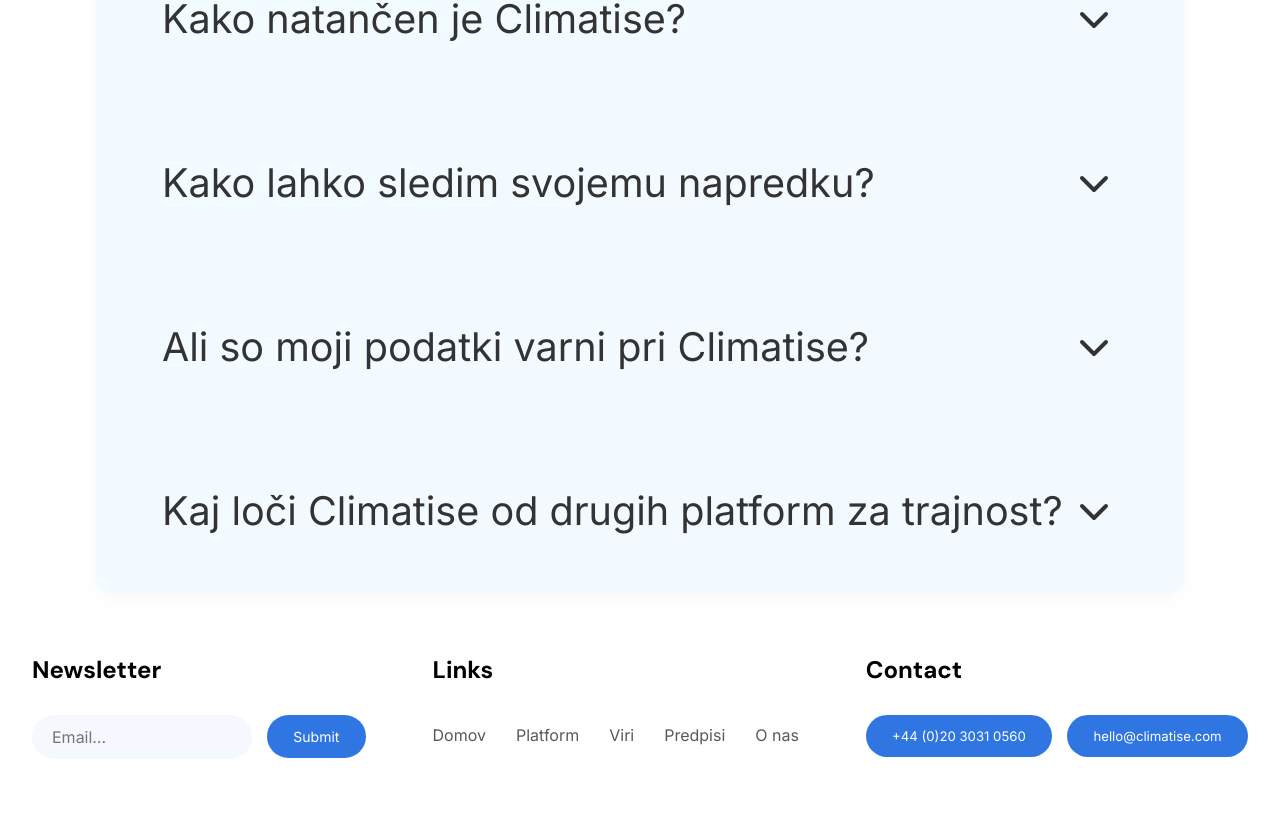
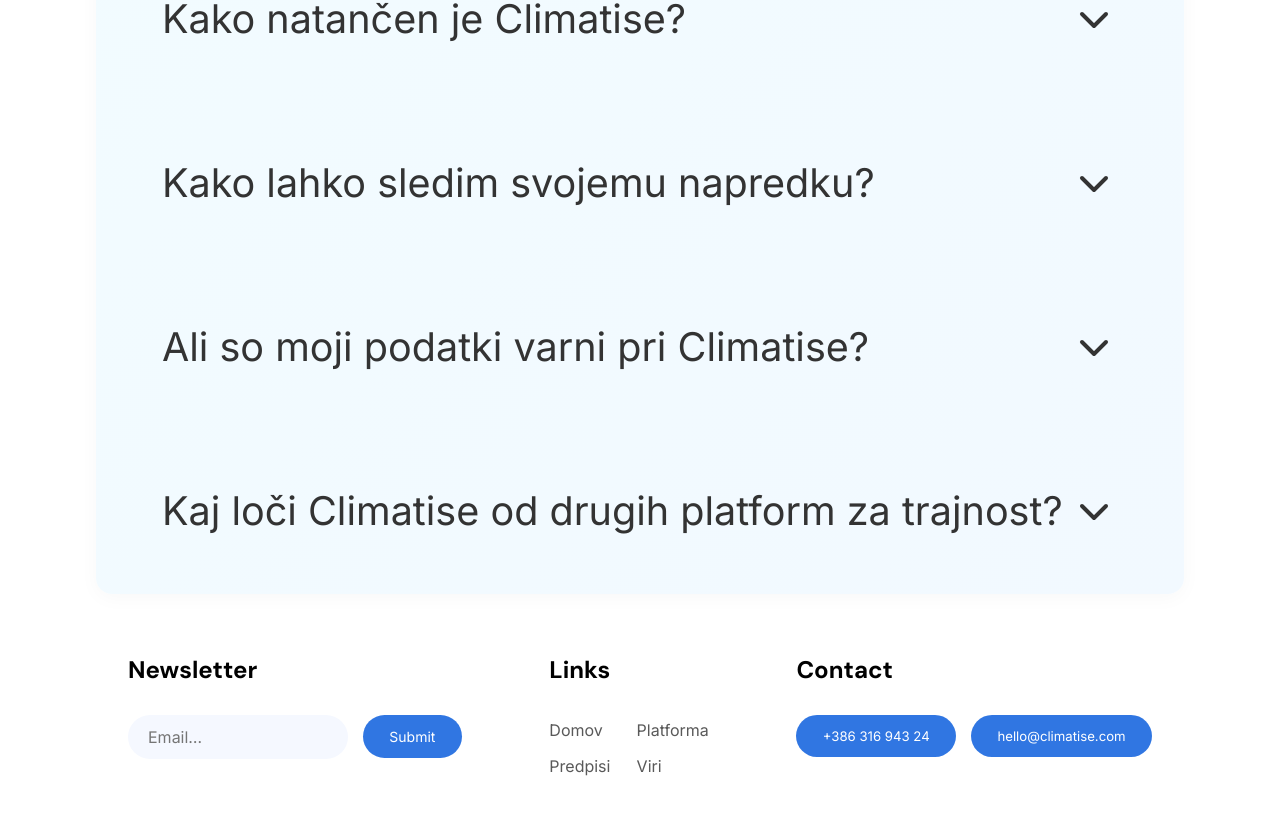
Before and after one commit to KudenikovNS/climatise, a Next.js app: page / in a window 1280 px wide. Shown: the part 5713-6527 px from the top of the page. Built offline with nearby package versions, Linux system fonts and the light colour scheme.

Commit message:
fixed block footer

```diff
--- a/components/footer/footer.module.css
+++ b/components/footer/footer.module.css
@@ -1,18 +1,19 @@
 .footer {
   padding: 60px 0;
-  width: 95%;
+  width: 80%;
 }
 
 .container {
   display: flex;
   justify-content: space-between;
   margin: 0 auto;
+
+  @media (width <= 1024px) {
+    flex-direction: column;
+    gap: 40px;
+  }
 }
 
-/* .column {
-  flex: 1;
-  margin-right: 40px;
-} */
 
 .column:last-child {
   margin-right: 0;
@@ -23,6 +24,10 @@
   font-size: var(--font-size-h4);
   margin-bottom: 30px;
   color: var(--text-black);
+
+  @media (width <= 1024px) {
+    margin-bottom: 15px;
+  }
 }
 
 .newsletter {
@@ -40,6 +45,11 @@
   font-family: var(--font-inter-regular);
   font-size: var(--font-size-m);
   width: 180px;
+
+  @media (width <= 1024px) {
+    width: 100%;
+    max-width: 100%px;
+  }
 }
 
 .button {
@@ -55,8 +65,13 @@
 } */
 
 .links {
-  display: flex;
-  gap: 15px 30px;
+  display: grid;
+  grid-template-columns: repeat(2, 1fr);
+  gap: 10px 15px;
+
+  @media (width <= 1024px) {
+    grid-template-columns: repeat(2, 100px);
+  }
 }
 
 .link {
@@ -64,7 +79,7 @@
   font-size: var(--font-size-m);
   color: var(--text-secondary);
   transition: color 0.3s ease;
-  margin-top: 10px;
+  margin-top: 5px;
 }
 
 .link:hover {
@@ -88,12 +103,13 @@
     margin-right: 0;
   }
 
-  .newsletter {
+/*   .newsletter {
     flex-direction: column;
     align-items: flex-start;
-  }
+  } */
 
   .contact {
     flex-direction: column;
+    align-items: flex-start
   }
 }
--- a/components/footer/footer.tsx
+++ b/components/footer/footer.tsx
@@ -1,6 +1,7 @@
 import Link from 'next/link';
 import styles from './footer.module.css';
 import Button from '../button/button';
+import { navItems } from "@/constants/navigation";
 
 export default function Footer() {
   return (
@@ -20,17 +21,21 @@
         <div className={styles.column}>
           <h3 className={styles.heading}>Links</h3>
           <nav className={styles.links}>
-            <Link href="/" className={styles.link}>Domov</Link>
-            <Link href="/platform" className={styles.link}>Platform</Link>
-            <Link href="/resources" className={styles.link}>Viri</Link>
-            <Link href="/regulations" className={styles.link}>Predpisi</Link>
-            <Link href="/about" className={styles.link}>O nas</Link>
+            {navItems.map((item) => (
+              <Link
+                key={item.href}
+                href={item.href}
+                className={styles.link}
+              >
+                {item.label}
+              </Link>
+            ))}
           </nav>
         </div>
         <div className={styles.column}>
           <h3 className={styles.heading}>Contact</h3>
           <div className={styles.contact}>
-            <Button text="+44 (0)20 3031 0560" variant="primary" />
+            <Button text="+386 316 943 24" variant="primary" />
             <Button text="hello@climatise.com" variant="primary" />
           </div>
         </div>
```
